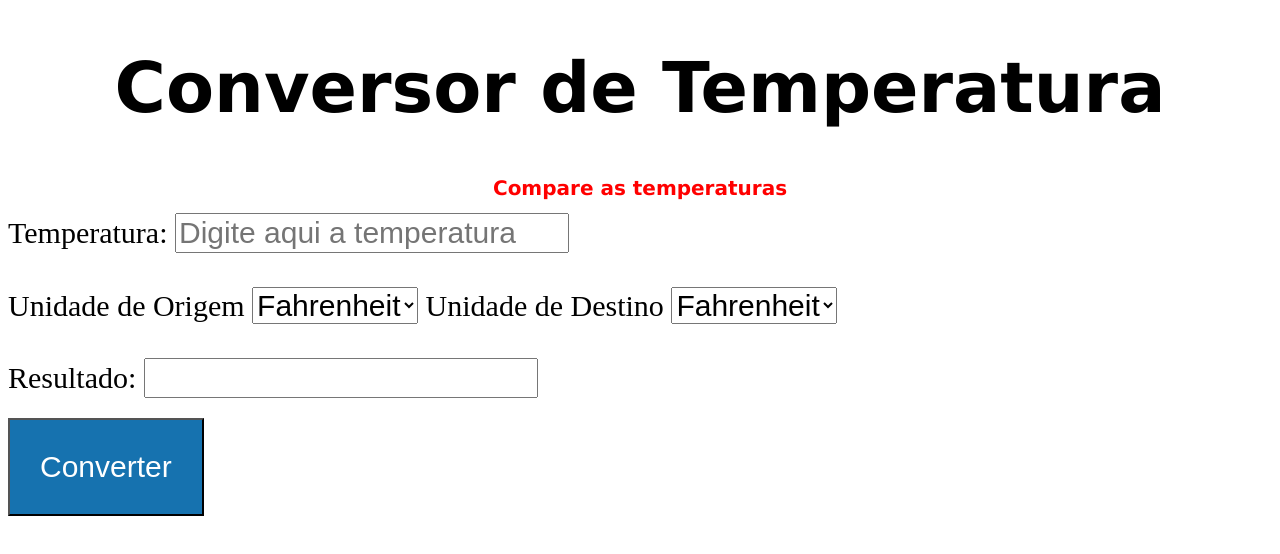
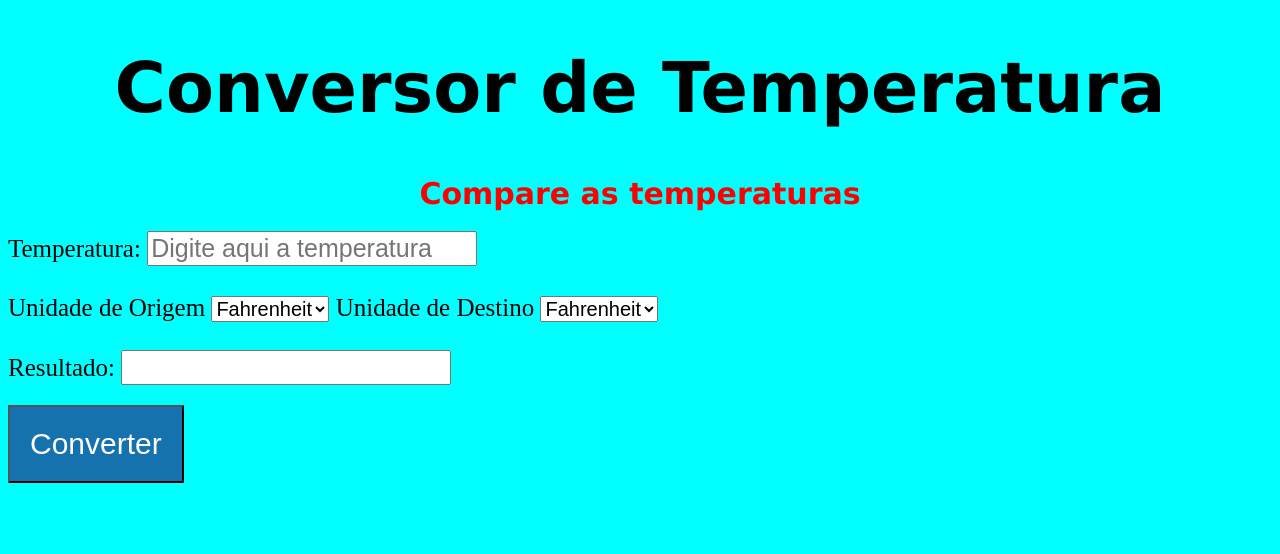
Before and after one commit to junior-leite/Conversor_Temperatura_Simples_html, a plain HTML site: page index.html in a window 1280 px wide. Drawn offline with Linux system fonts and the light colour scheme.

Commit message:
Acrescentando cores e alterando fontes

```diff
--- a/index.html
+++ b/index.html
@@ -12,23 +12,24 @@
           font-size: 70px;
         }
         body{
-          font-size: 30px;
+          font-size: 25px;
+          background-color: aqua;
         }
         input{
-            font-size: 30px;
+            font-size: 25px;
         }
         select{
-            font-size: 30px;
+            font-size: 20px;
         }
         .subtitulo{
-            font-size: 20px;
+            font-size: 30px;
             color: red;
         }
         button{
             color: #ffffff;
             background-color: #1672af;
             font-size: 30px;
-            padding: 30px;
+            padding: 20px;
             margin-top: 20px;
         }
     </style>
```
